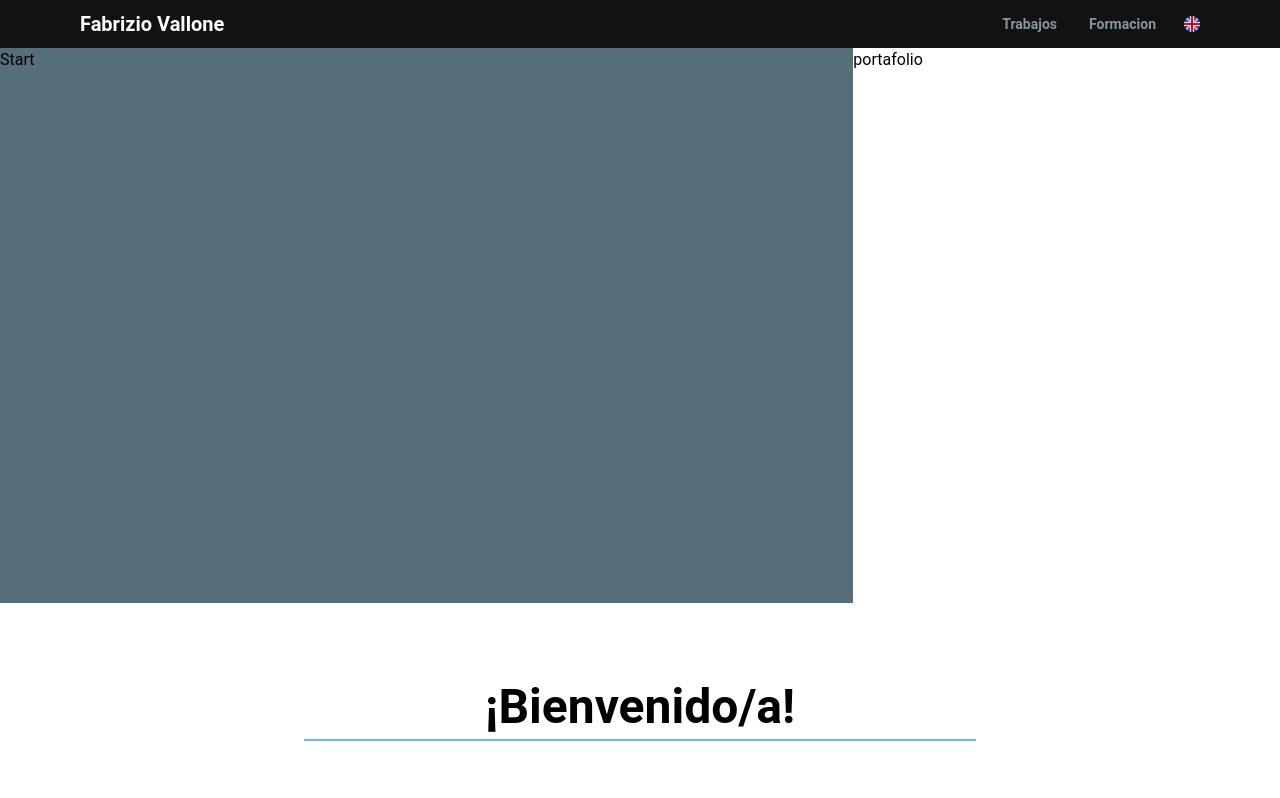
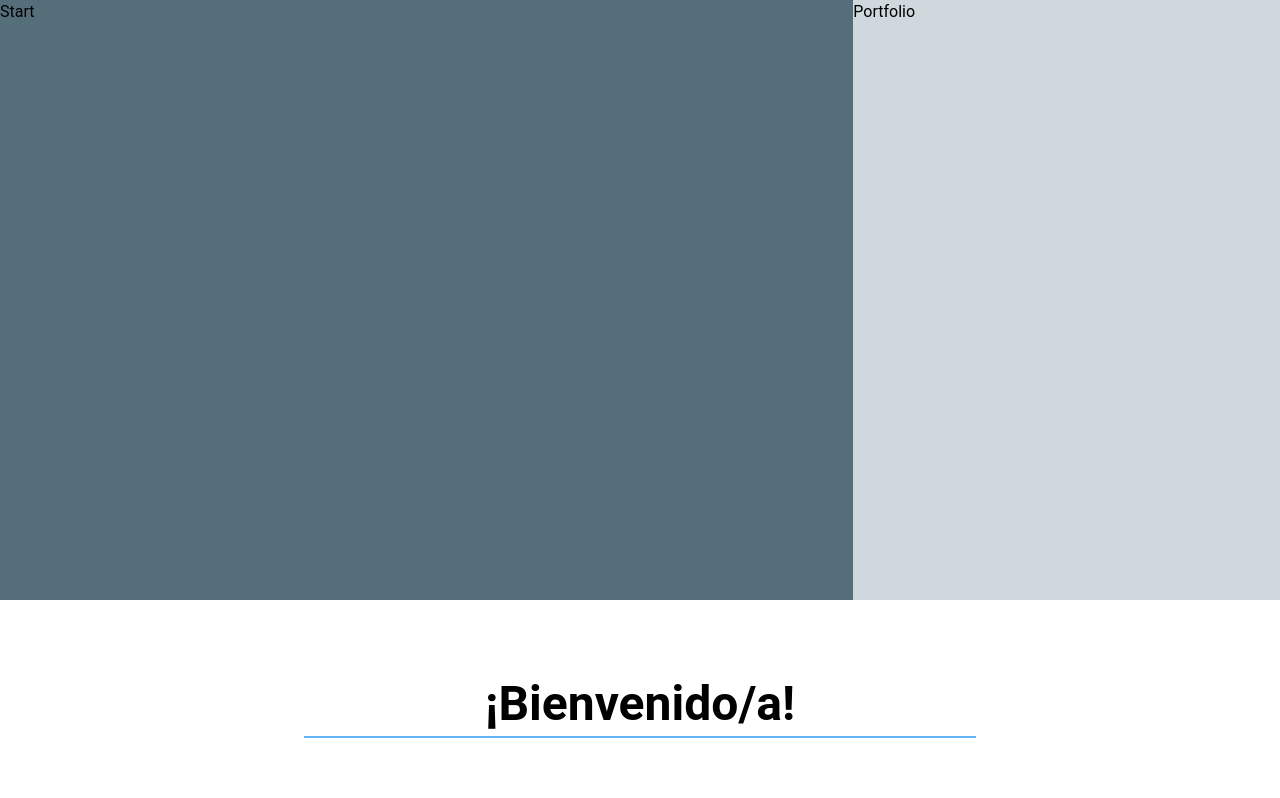
Before and after one commit to FabrizioVal/Portafolio, a React app in the folder Portafolio/: page / in a window 1280 px wide. Shown: the top 798 px of the page. Built offline with nearby package versions, Linux system fonts and the light colour scheme; the HTML template or start-up script is replaced by a standard one.

Commit message:
Arregle scroll threshold de la navbar 07 03 2024

```diff
--- a/Portafolio/src/App.jsx
+++ b/Portafolio/src/App.jsx
@@ -1,52 +1,61 @@
 import React, { useState, useEffect } from 'react';
 import Navbar from './components/navbar';
-import Start from './components/start';
-import Portfolio from './components/portafolio';
+import StartPortfolio from './components/start-portfolio';
 import Aboutme from './components/aboutme';
 import Work from './components/work';
 import Footer from './components/footer';
 import './index.css';
 
 function App() {
-  const [isNavbarVisible, setIsNavbarVisible] = useState(false); // Start as invisible
 
-  useEffect(() => {
-    const handleScroll = () => {
-      const startSection = document.getElementById('start'); // Get a reference to the start component
-      const startSectionHeight = startSection.offsetHeight; // Get its height
-
-      const scrollPosition = window.scrollY; // Get the scroll position
-
-      if (scrollPosition >= startSectionHeight) {
-        setIsNavbarVisible(true); // If beyond or at start height, make it visible
-      } else {
-        setIsNavbarVisible(false); // If below start height, make it invisible
-      }
-    };
-
-    window.addEventListener('scroll', handleScroll);
-
-    return () => {
-      window.removeEventListener('scroll', handleScroll);
-    };
-  }, []);
+  const scrollThreshold = 600; // Set your desired scroll threshold here
 
   return (
-    <div className="flex flex-col h-screen">
-      <Navbar className={isNavbarVisible ? '' : 'hidden'} />
-      <div className="flex flex-1" id="start">
-        <div className="w-2/3">
-          <Start />
-        </div>
-        <div className="w-1/3">
-          <Portfolio />
-        </div>
-      </div>
+    <div className="flex flex-col">
+      <div>
+      <Navbar scrollThreshold={scrollThreshold}/>
+      <div>
+      <StartPortfolio/>
       <Aboutme />
       <Work />
       <Footer />
+      </div>
+      </div>
     </div>
   );
 }
 
 export default App;
+
+/*import React from 'react';
+import Navbar from './components/navbar';
+import StartPortfolio from './components/start-portfolio';
+import Aboutme from './components/aboutme';
+import Work from './components/work';
+import Footer from './components/footer';
+import './index.css';
+
+function App() {
+  const scrollThreshold = 100; // Set your desired scroll threshold here
+
+  return (
+    <div className="flex flex-col h-screen">
+      <Navbar scrollThreshold={scrollThreshold} style={{ zIndex: 1000 }} />
+      <div className="flex flex-1">
+        <div className="w-2/3">
+          <StartPortfolio />
+        </div>
+        <div className="w-1/3">
+          <div className="relative">
+            <Aboutme />
+            <Work />
+            <Footer />
+          </div>
+        </div>
+      </div>
+    </div>
+  );
+}
+
+export default App;
+ */
--- a/Portafolio/src/components/navbar.jsx
+++ b/Portafolio/src/components/navbar.jsx
@@ -1,4 +1,4 @@
-import React from "react";
+import React, { useState, useEffect } from "react";
 import {
   Navbar,
   Collapse,
@@ -32,33 +32,48 @@ function NavList() {
           Formacion
         </a>
       </Typography>
-     <Typography>
-     <img className='w-4 h-4' src={English_flag} alt="English Flag" />
-     </Typography>
+      <Typography>
+        <img className='w-4 h-4' src={English_flag} alt="English Flag" />
+      </Typography>
 
     </ul>
   );
 }
 
-export function NavbarSimple() {
+export function NavbarSimple({ scrollThreshold }) {
   const [openNav, setOpenNav] = React.useState(false);
+  const [isNavbarVisible, setIsNavbarVisible] = React.useState(false);
 
   const handleWindowResize = () =>
     window.innerWidth >= 960 && setOpenNav(false);
 
-  React.useEffect(() => {
-    window.addEventListener("resize", handleWindowResize);
+    useEffect(() => {
+      const handleScroll = () => {
+        const scrollPosition = window.scrollY;
 
-    return () => {
-      window.removeEventListener("resize", handleWindowResize);
-    };
-  }, []);
+        if (scrollPosition >= scrollThreshold && !isNavbarVisible) {
+          setIsNavbarVisible(true);
+        } else if (scrollPosition < scrollThreshold && isNavbarVisible) {
+          setIsNavbarVisible(false);
+        }
+      };
+
+      window.addEventListener("scroll", handleScroll);
+
+      return () => {
+        window.removeEventListener("scroll", handleScroll);
+      };
+    }, [scrollThreshold, isNavbarVisible]);
 
   return (
-    <Navbar className=" solid-background h-max max-w-full rounded-none mx-auto px-20 py-1 sticky top-0 bg-[#131213] shadow-none border-none manrope-font" style={{ zIndex: 1000}}>
+    <Navbar
+      className={`solid-background h-max max-w-full rounded-none mx-auto px-20 py-1 sticky top-0 bg-[#131213] shadow-none border-none manrope-font ${
+        isNavbarVisible ? "" : "hidden"
+      }`}
+      style={{ zIndex: 1000 }}
+    >
       <div className=" flex items-center justify-between text-[#ffffff]">
         <Typography
-
           as="a"
           href="#"
           variant="h6"
--- a/Portafolio/src/components/portafolio.jsx
+++ /dev/null
@@ -1,9 +0,0 @@
-import React from 'react'
-
-const Portafolio = () => {
-  return (
-    <div>portafolio</div>
-  )
-}
-
-export default Portafolio;
--- /dev/null
+++ b/Portafolio/src/components/start-portfolio.jsx
@@ -0,0 +1,19 @@
+// StartPortfolio.jsx
+import React from 'react';
+
+const StartPortfolio = () => {
+  return (
+    <div className="flex flex-1" id="start">
+      <div className="w-2/3">
+        {/* Content for the Start component */}
+        <div className='flex flex-col h-[600px] bg-blue-gray-600'>Start</div>
+      </div>
+      <div className="w-1/3">
+        {/* Content for the Portfolio component */}
+        <div className='flex flex-col h-[600px] bg-blue-gray-100'>Portfolio</div>
+      </div>
+    </div>
+  );
+}
+
+export default StartPortfolio;
--- a/Portafolio/src/components/start.jsx
+++ /dev/null
@@ -1,9 +0,0 @@
-import React from 'react'
-
-const Start = () => {
-  return (
-    <div className='flex flex-col h-[555px] bg-blue-gray-600'>Start</div>
-  )
-}
-
-export default Start;
```
